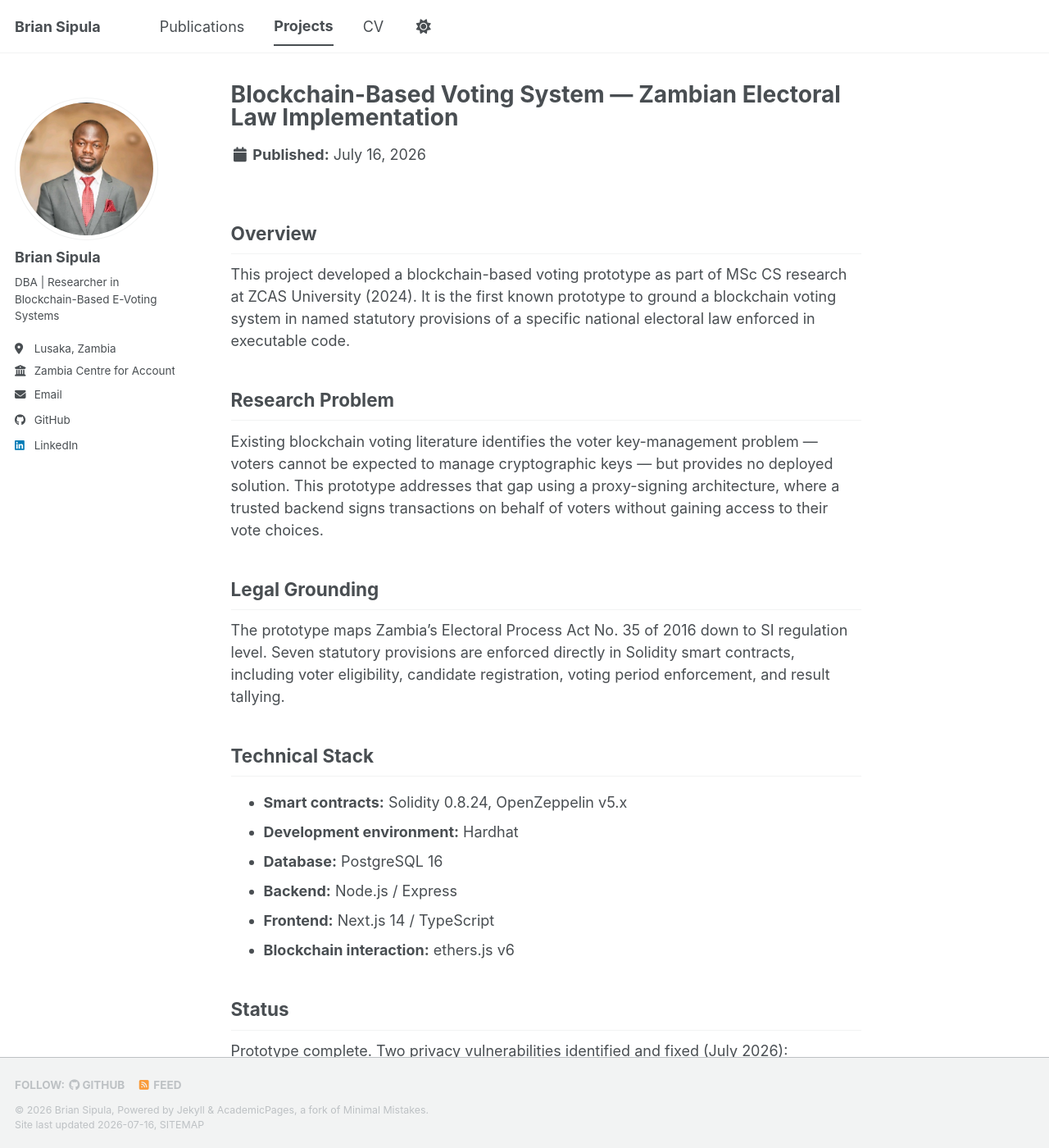
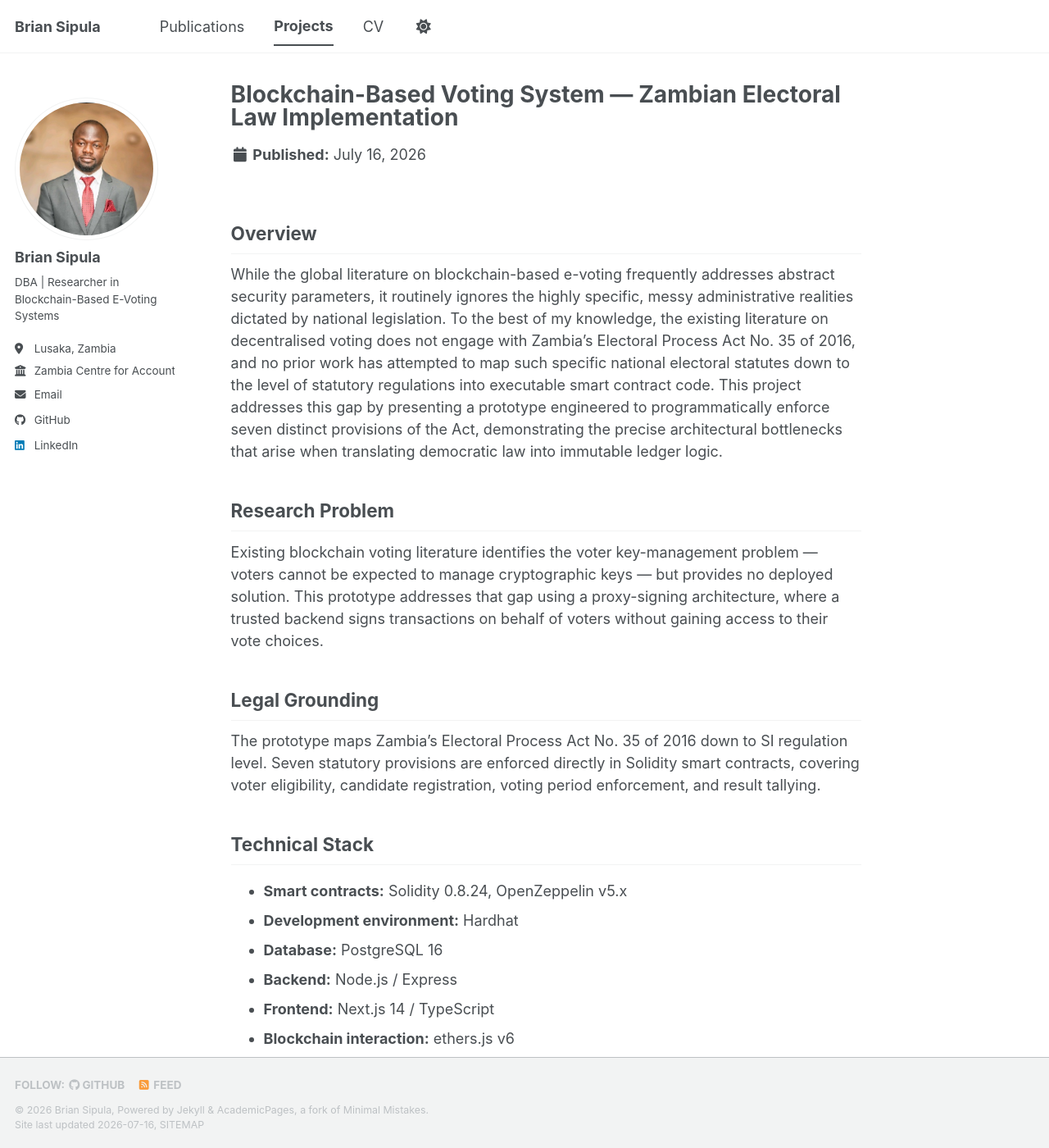
Before and after one commit to briansipula/briansipula.github.io, a Jekyll site: the page built from _portfolio/blockchain-voting-zambia.md, in a window 1280 px wide and 1400 px high. Shown: the whole window at 82% size. Built offline with Jekyll 4.4.1, drawn with Linux system fonts in a browser that asks for light colours; a style sheet for code colours, icons or effects is not loaded; some of the changed text lies outside the part shown.

Commit message:
Refine language and clarify project details in documentation

```diff
--- a/_portfolio/blockchain-voting-zambia.md
+++ b/_portfolio/blockchain-voting-zambia.md
@@ -6,7 +6,7 @@ collection: portfolio
 
 ## Overview
 
-This project developed a blockchain-based voting prototype as part of MSc CS research at ZCAS University (2024). It is the first known prototype to ground a blockchain voting system in named statutory provisions of a specific national electoral law enforced in executable code.
+While the global literature on blockchain-based e-voting frequently addresses abstract security parameters, it routinely ignores the highly specific, messy administrative realities dictated by national legislation. To the best of my knowledge, the existing literature on decentralised voting does not engage with Zambia's Electoral Process Act No. 35 of 2016, and no prior work has attempted to map such specific national electoral statutes down to the level of statutory regulations into executable smart contract code. This project addresses this gap by presenting a prototype engineered to programmatically enforce seven distinct provisions of the Act, demonstrating the precise architectural bottlenecks that arise when translating democratic law into immutable ledger logic.
 
 ## Research Problem
 
@@ -14,7 +14,7 @@ Existing blockchain voting literature identifies the voter key-management proble
 
 ## Legal Grounding
 
-The prototype maps Zambia's Electoral Process Act No. 35 of 2016 down to SI regulation level. Seven statutory provisions are enforced directly in Solidity smart contracts, including voter eligibility, candidate registration, voting period enforcement, and result tallying.
+The prototype maps Zambia's Electoral Process Act No. 35 of 2016 down to SI regulation level. Seven statutory provisions are enforced directly in Solidity smart contracts, covering voter eligibility, candidate registration, voting period enforcement, and result tallying.
 
 ## Technical Stack
 
```
Also changed, not shown: other parts of _portfolio/blockchain-voting-zambia.md (+1 -1 lines).
